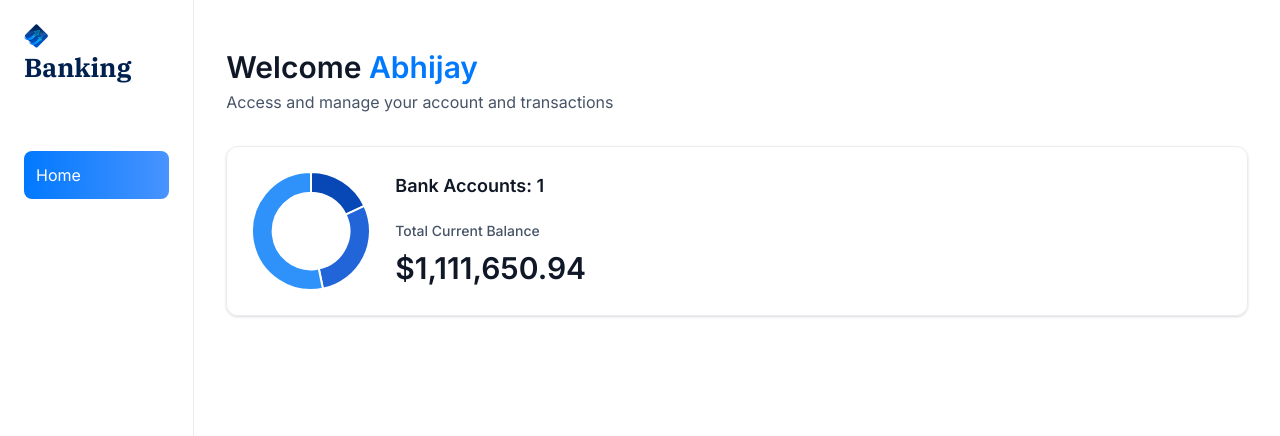
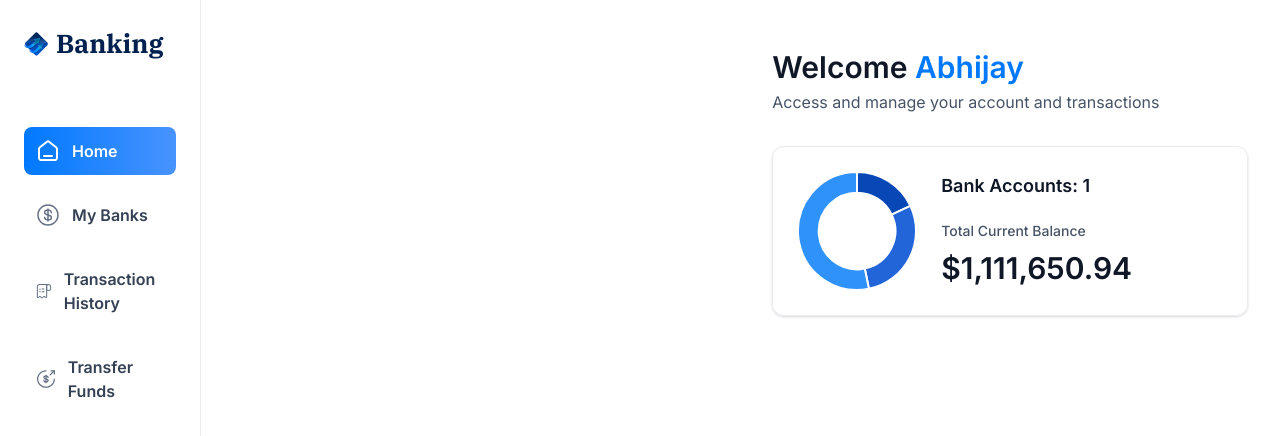
Before and after one commit to abhijaykheechee/banking-app, a Next.js app: page / in a window 1280 px wide. Shown: the top 436 px of the page. Built offline with nearby package versions, Linux system fonts and the light colour scheme.

Commit message:
finish sidebar dynamic label/img

```diff
--- a/app/(root)/layout.tsx
+++ b/app/(root)/layout.tsx
@@ -1,4 +1,5 @@
 import Sidebar from "@/components/ui/Sidebar";
+import Image from "next/image";
 
 export default function RootLayout({
   children,
@@ -9,6 +10,12 @@ export default function RootLayout({
   return (
     <main className="flex h-screen w-full font-inter">
       <Sidebar user={loggedIn} />
+      <div className="flex size-full flex-col">
+        <div className="root-layout">
+          <Image src="/icons/logo.svg" width={30} height={30} alt="Menu icon" />
+        </div>
+        <div></div>
+      </div>
       {children}
     </main>
   );
--- a/components/ui/Sidebar.tsx
+++ b/components/ui/Sidebar.tsx
@@ -10,7 +10,7 @@ const Sidebar = ({ user }: SidebarProps) => {
   return (
     <section className="sidebar">
       <nav className="flex flex-col gap-4">
-        <Link href="/" className="mb-12 cursor-pointer items-center gap-2">
+        <Link href="/" className="mb-12 flex cursor-pointer items-center gap-2">
           <Image
             className="size-[24px] max-xl:size-12"
             src="/icons/logo.svg"
@@ -29,11 +29,23 @@ const Sidebar = ({ user }: SidebarProps) => {
               key={item.label}
               className={cn("sidebar-link", { "bg-bank-gradient": isActive })}
             >
-              {item.label}
+              <div className="relative size-6">
+                <Image
+                  src={item.imgURL}
+                  alt={item.label}
+                  fill
+                  className={cn({ "brightness-[3] invert-0": isActive })}
+                />
+              </div>
+              <p className={cn("sidebar-label", { "!text-white": isActive })}>
+                {item.label}
+              </p>
             </Link>
           );
         })}
+        User
       </nav>
+      Footer
     </section>
   );
 };
```
